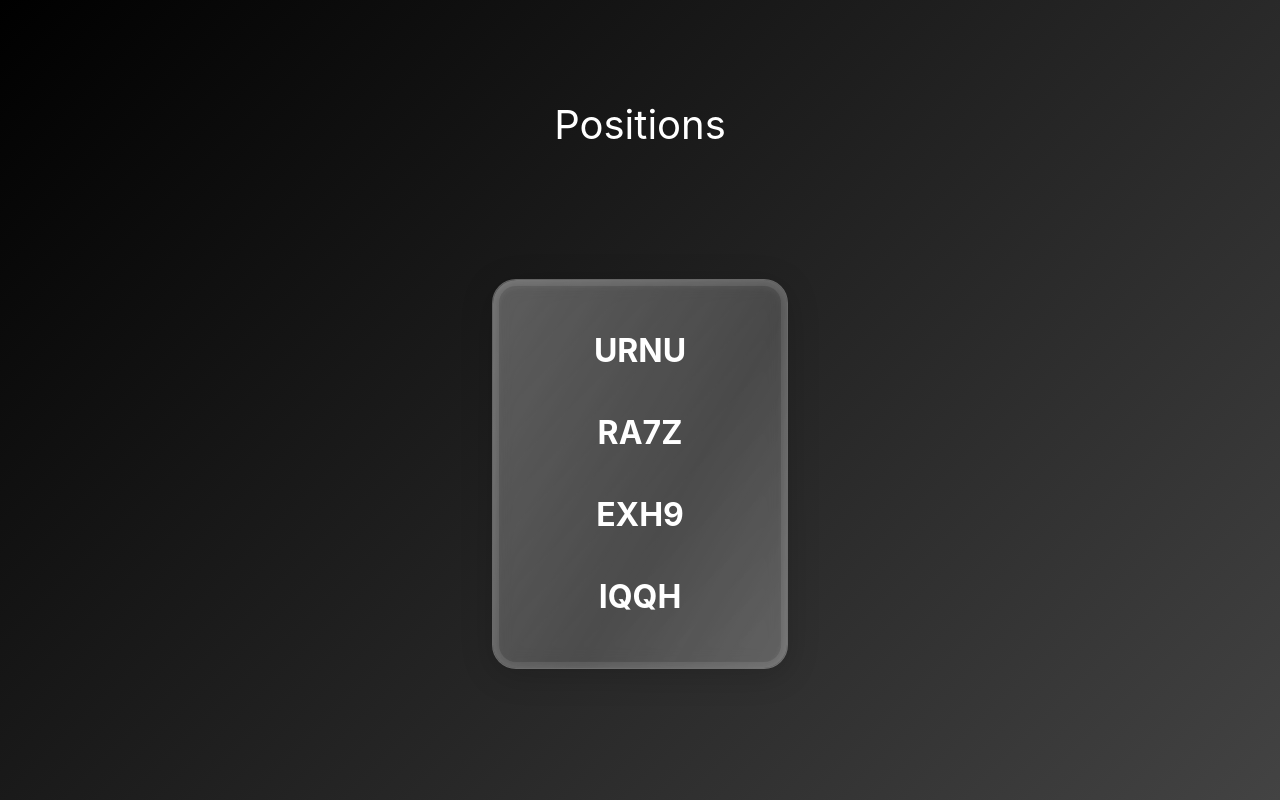
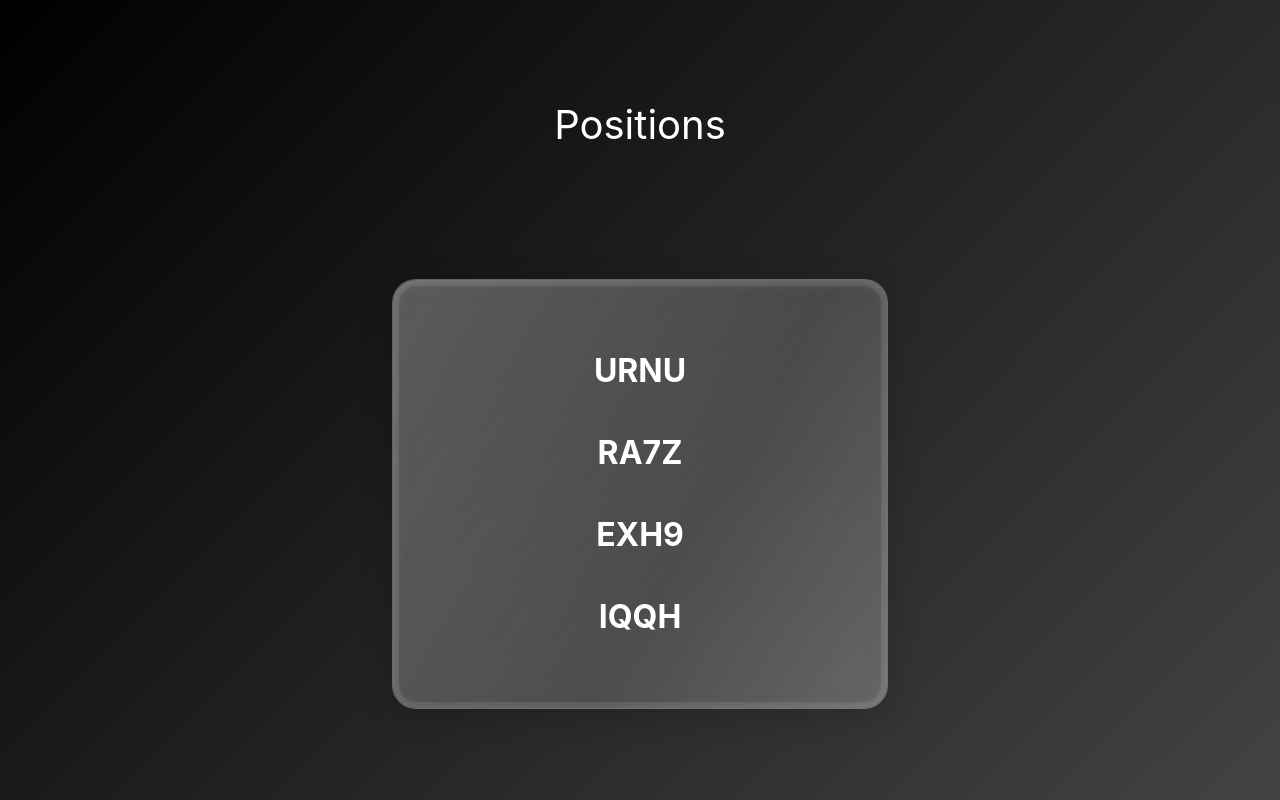
Before and after one commit to Taavi1p/portfolio, a React (Create React App) app: page /Investing in a window 1280 px wide. Built offline with nearby package versions, Linux system fonts and the light colour scheme.

Commit message:
mobile view better

```diff
--- a/src/styles/investing.css
+++ b/src/styles/investing.css
@@ -1,9 +1,9 @@
 .investing-page {
   padding-top: 100px;
   height: 100vh;
-  align-items: center;
     justify-content: center;
     box-sizing: border-box;
+    display: flex;
   }
 
   .investing-content {
@@ -24,9 +24,9 @@
     align-items: center;
     width: 100%;
     max-width: 850px;
-    padding: 30px;
-    padding-left: 50px;
-    padding-right: 50px;
+    padding: 50px;
+    padding-left: 100px;
+    padding-right: 100px;
     border-radius: 24px; /* Rounded edges */
     background: rgba(255, 255, 255, 0.13); /* Semi-transparent glass */
     backdrop-filter: blur(10px); /* Frosted glass effect */
@@ -51,3 +51,14 @@
     z-index: 1;
     mix-blend-mode: lighten;
 }
+
+  @media (max-width: 800px) {
+    .investing-page {
+      width: 90vw;
+    }
+  .stocks-container {
+      padding: 30px;
+      padding-left: 50px;
+      padding-right: 50px;
+  }
+  }
--- a/src/styles/math.css
+++ b/src/styles/math.css
@@ -32,9 +32,9 @@
 
   @media (max-width: 1200px) {
     .galois-pic {
-      width: 80vw;
+      width: 90vw;
     }
     .math-content {
-      width: 80vw;
+      width: 90vw;
     }
   }
```
